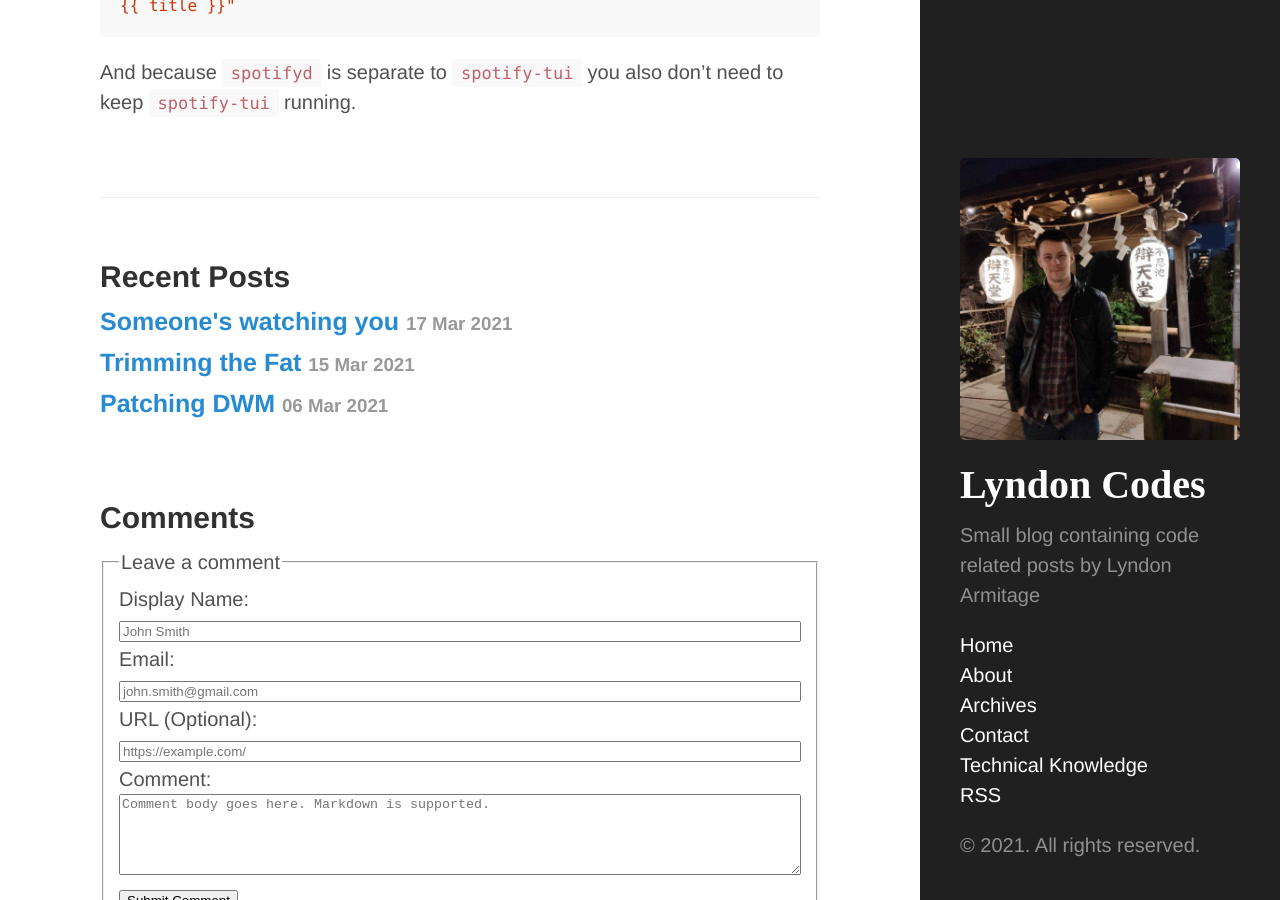
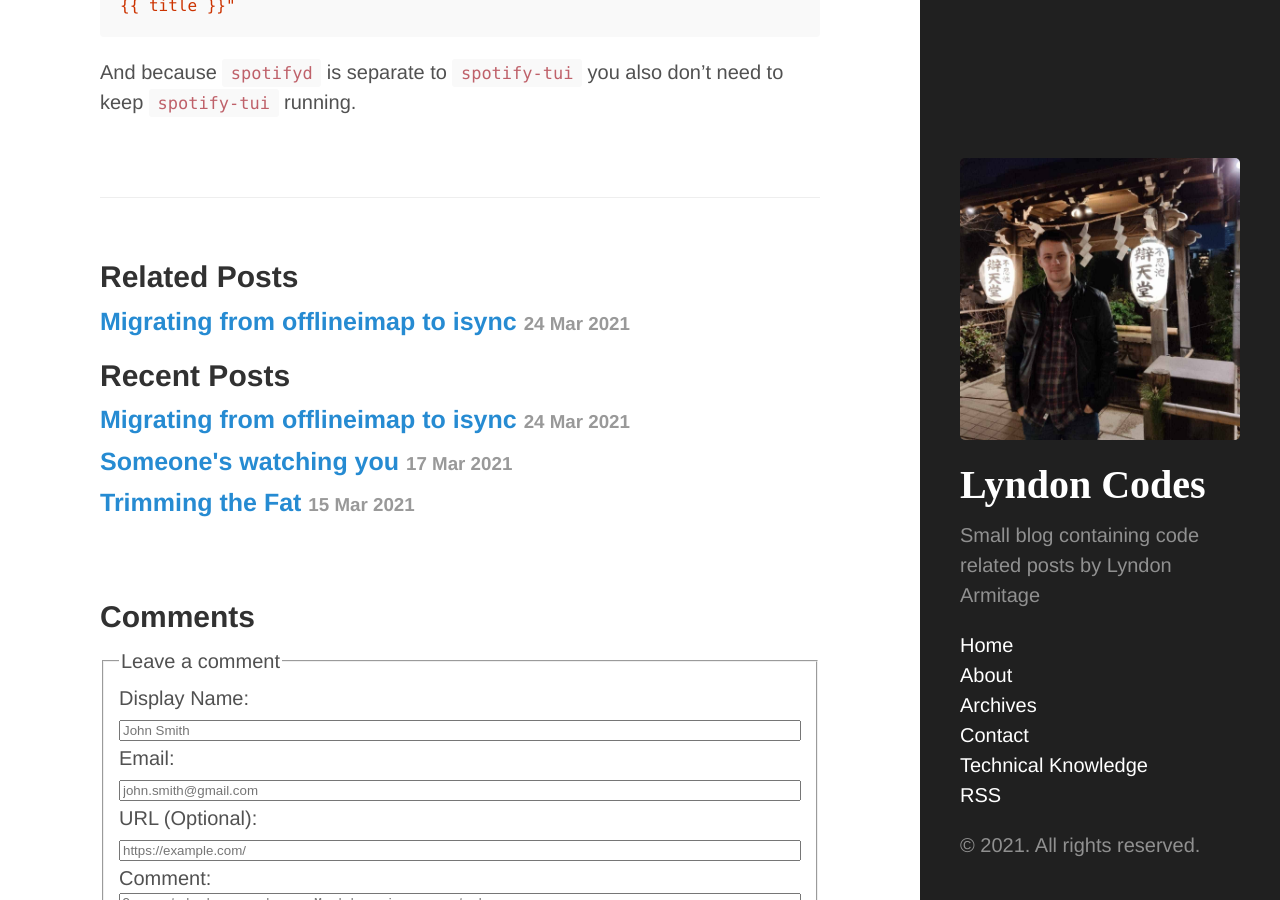
Before and after one commit to LyndonArmitage/lyndonarmitage.github.io, a Jekyll site: the page built from _posts/2021-03-10-running-spotify-on-the-terminal.md, in a window 1280 px wide and 900 px high, scrolled down 1250 px. Built offline with Jekyll 4.4.1, drawn with Linux system fonts in a browser that asks for light colours.

Commit message:
Publish post on offlineimap

```diff
--- a/_drafts/migrating-from-offlineimap-to-isync.md
+++ b/_posts/2021-03-24-migrating-from-offlineimap-to-isync.md
@@ -10,8 +10,8 @@ tags:
 - isync
 - degoogle
 - mutt
+date: 2021-03-24 17:30 +0000
 ---
-
 Recently I have been experimenting with the terminal email client
 [mutt](http://www.mutt.org/) ([neomutt](https://neomutt.org/) to be specific)
 in preparation for setting up my own email server (I want to stop being over
```
